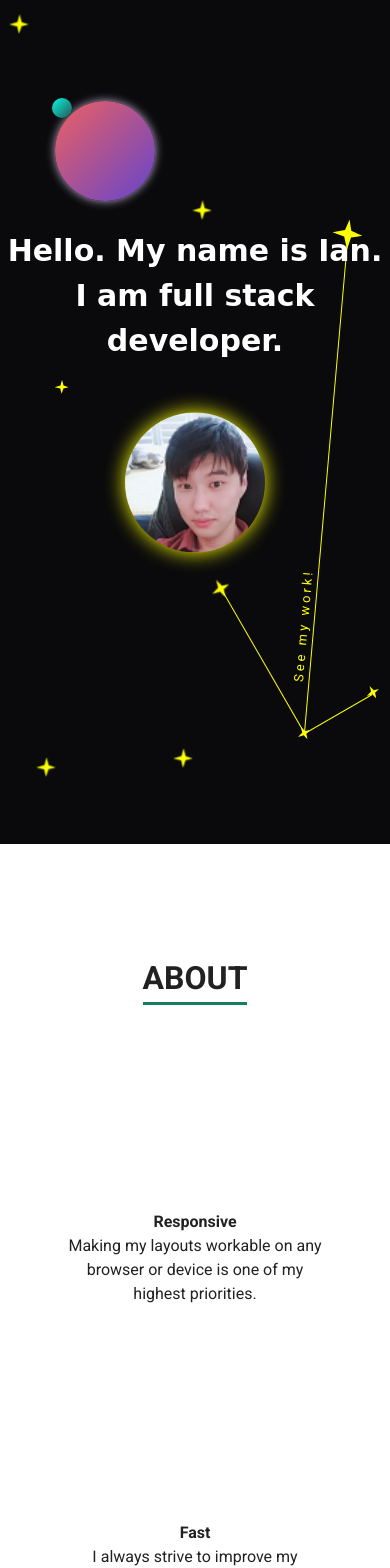
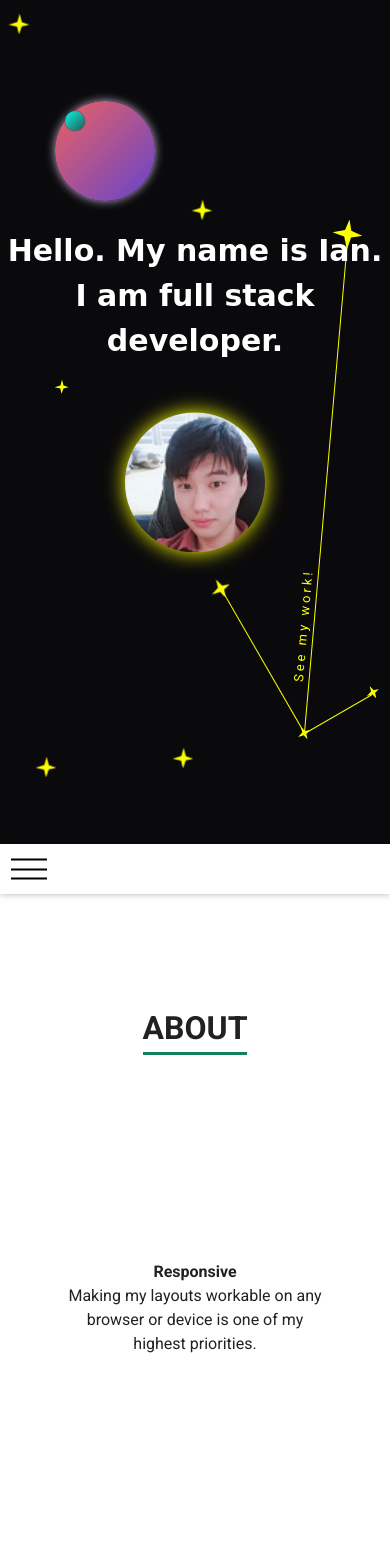
Before and after one commit to chaheein123/vue-portfolio, a Vue app: page / in a window 390 px wide. Shown: the top 1568 px of the page. Built offline with nearby package versions, Linux system fonts and the light colour scheme; grey boxes are pictures that could not be loaded.

Commit message:
done with the hamburger. now just needs the menu part

```diff
--- a/src/components/NavComponent/NavComponent.html
+++ b/src/components/NavComponent/NavComponent.html
@@ -1,5 +1,5 @@
 <div class="nav-component">
-  <ul>
+  <ul class="nav-component-ul">
     <li class="nav-component-lists">
       <a href="#aboutSection" style="text-decoration:none">|ABOUT|</a>
     </li>
@@ -12,4 +12,10 @@
       <a href="#contactSection" style="text-decoration: none">|CONTACT|</a>
     </li>
   </ul>
+
+  <div class="div-hamburger">
+    <div class="hamburger-stacks" />
+    <div class="hamburger-stacks" />
+    <div class="hamburger-stacks" />
+  </div>
 </div>
--- a/src/components/NavComponent/NavComponent.scss
+++ b/src/components/NavComponent/NavComponent.scss
@@ -66,10 +66,38 @@
       transform-origin: right;
     }
   }
+
+  .div-hamburger {
+    display: none;
+  }
 }
 
 @media only screen and (max-width: 440px) {
   .nav-component {
-    display: none;
+    padding-left: 6px;
+
+    .nav-component-ul {
+      display: none;
+    }
+    .div-hamburger {
+      position: absolute;
+      // border: 2px black solid;
+      border-radius: 4px;
+      height: 35px;
+      width: 45px;
+      display: flex;
+      flex-direction: column;
+      top: 50%;
+      transform: translateY(-50%);
+      text-align: center;
+      justify-content: space-evenly;
+      cursor: pointer;
+
+      .hamburger-stacks {
+        margin: 0 auto;
+        border: 1px black solid;
+        width: 80%;
+      }
+    }
   }
 }
--- a/src/components/ProjectCardComponent/ProjectCardComponent.html
+++ b/src/components/ProjectCardComponent/ProjectCardComponent.html
@@ -1,5 +1,5 @@
 <div class="col-md-6 card-wrapper" data-aos="zoom-in">
-  <v-card class="mx-auto project-cards" max-width="370px" min-width="240">
+  <v-card class="mx-auto project-cards" max-width="370px" min-width="230px">
     <a :href="cardInfo.webAddress" target="_blank">
       <img :src="cardInfo.imgUrl" height="200px" width="100%" class="project-card-img" />
     </a>
@@ -17,13 +17,19 @@
     <v-card-actions>
       <a :href="cardInfo.githubAddress" target="_blank">
         <v-btn text>
-          GibHub
+          CODE
         </v-btn>
       </a>
 
       <a :href="cardInfo.youtubeAddress" target="_blank">
         <v-btn color="error" text>
-          Youtube
+          VID
+        </v-btn>
+      </a>
+
+      <a :href="cardInfo.webAddress" target="_blank">
+        <v-btn color="primary" text>
+          WEB
         </v-btn>
       </a>
       <v-spacer></v-spacer>
```
